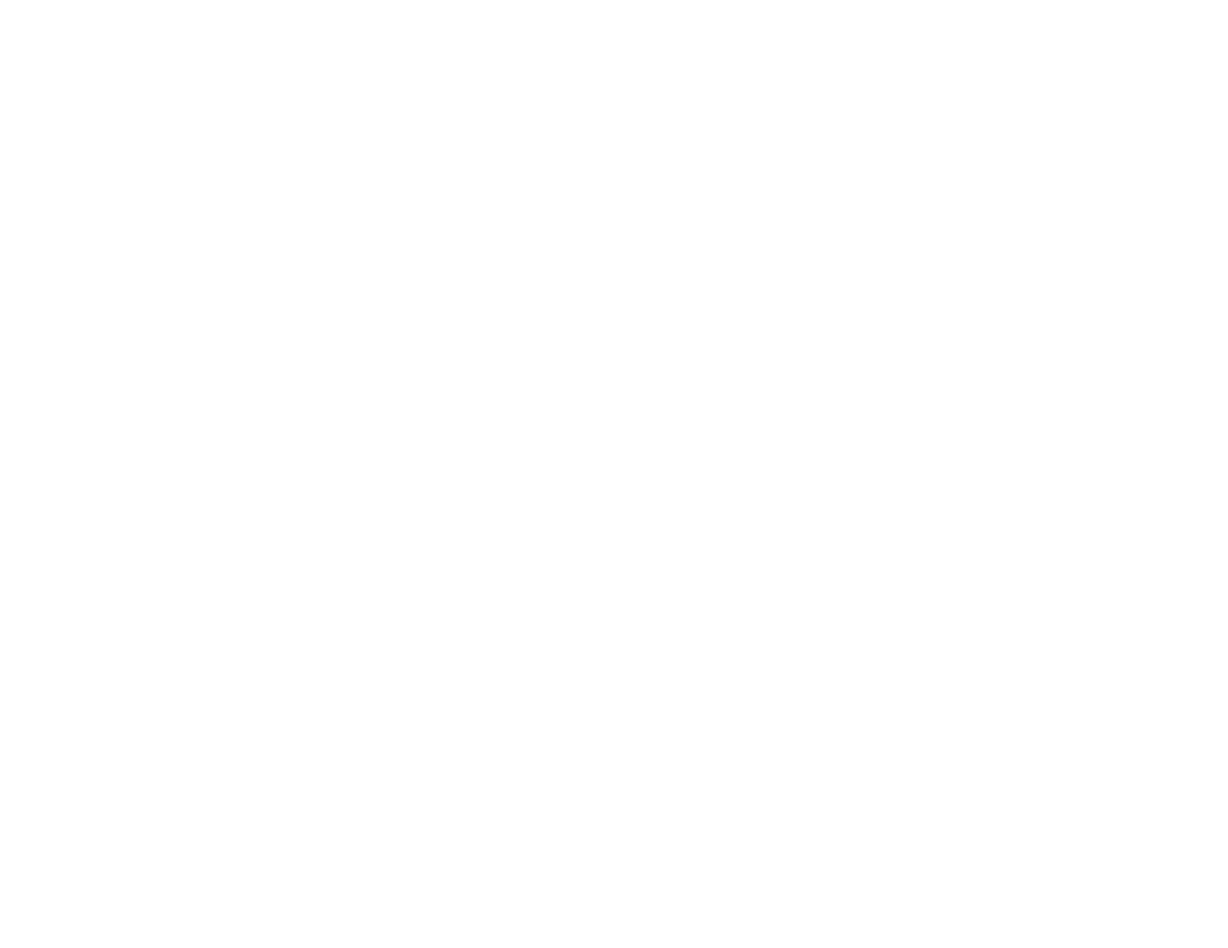
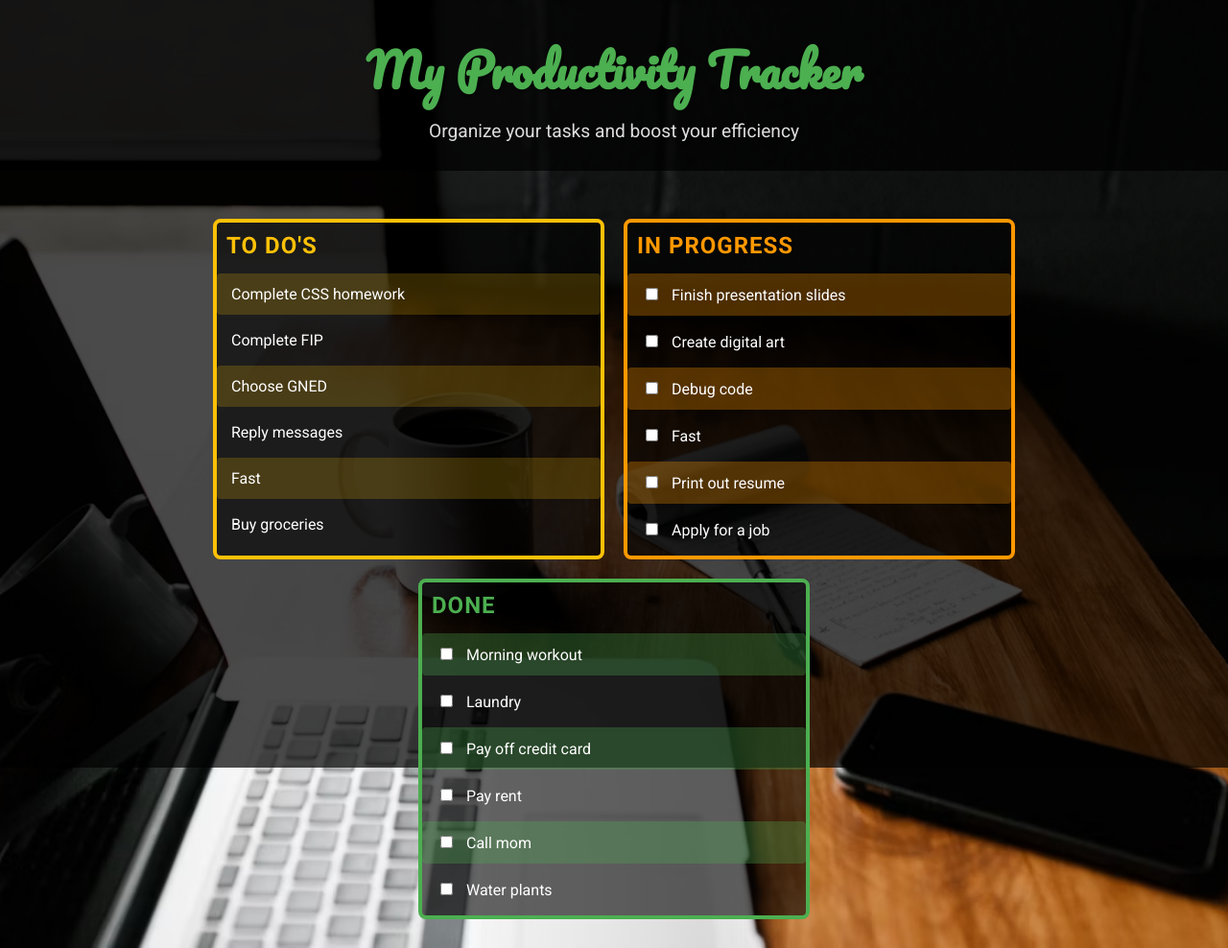
Before and after one commit to Y1Cng/HW--3-CSS-Cascade--Selection---Pseudo-Selectors, a plain HTML site: page index.html in a window 1280 px wide. Shown: the whole page at 96% size. Before the commit the page ends 800 px from the top, so only its background shows below. Drawn offline with Linux system fonts and the light colour scheme.

Commit message:
Add HTML and CSS Code Respectively
In this commit, the completed HTML and CSS code for hw3 were added.

```diff
--- a/css/main.css
+++ b/css/main.css
@@ -0,0 +1,155 @@
+body {
+  background: url("../images/background_image.jpg");
+  background-position: center;
+  background-repeat: no-repeat;
+  background-size: cover;
+  font-size: 16px;
+  font-family: "Roboto", sans-serif;
+  color: #fff;
+  min-height: 100vh;
+  margin: 0;
+  padding: 0;
+}
+
+body::before {
+  content: "";
+  position: fixed;
+  top: 0;
+  left: 0;
+  width: 100%;
+  height: 100%;
+  background-color: rgba(0, 0, 0, 0.7);
+  z-index: -1;
+}
+
+main {
+  display: flex;
+  flex-wrap: wrap;
+  justify-content: center;
+  padding: 20px;
+}
+
+#main-header {
+  text-align: center;
+  padding: 30px 10px;
+  background-color: rgba(0, 0, 0, 0.7);
+  margin-bottom: 20px;
+}
+
+#main-header h1 {
+  font-family: "Pacifico", cursive;
+  font-size: 3rem;
+  margin: 0;
+  color: #4caf50;
+  text-shadow: 2px 2px 4px rgba(0, 0, 0, 0.5);
+}
+
+#main-header p {
+  font-size: 1.2rem;
+  margin: 10px 0 0;
+  color: #ddd;
+}
+
+article {
+  width: 400px;
+  border: 4px solid #fff;
+  border-radius: 8px;
+  margin: 10px;
+  background-color: rgba(0, 0, 0, 0.6);
+  transition: transform 0.3s ease;
+}
+
+article:hover {
+  transform: translateY(-5px);
+}
+
+article > h2 {
+  padding: 10px;
+  margin: 0;
+  font-size: 1.5rem;
+  text-transform: uppercase;
+  letter-spacing: 1px;
+}
+
+article:first-of-type {
+  border: 4px solid #ffc107;
+}
+
+article:first-of-type h2 {
+  color: #ffc107;
+}
+
+#inprogress {
+  border: 4px solid #ff9800;
+}
+
+#inprogress h2 {
+  color: #ff9800;
+}
+
+#done {
+  border: 4px solid #4caf50;
+}
+
+#done h2 {
+  color: #4caf50;
+}
+
+ul {
+  list-style: none;
+  margin: 0;
+  padding: 0;
+}
+
+ul li {
+  padding: 12px 15px;
+  margin: 5px 0;
+  border-radius: 4px;
+  position: relative;
+  transition: all 0.3s ease;
+}
+
+.todo li:nth-child(odd) {
+  background-color: rgba(255, 193, 7, 0.2);
+}
+
+.inprogress li:nth-child(odd) {
+  background-color: rgba(255, 152, 0, 0.3);
+}
+
+#done li:nth-child(odd) {
+  background-color: rgba(76, 175, 80, 0.3);
+}
+
+input[type="checkbox"] {
+  margin-right: 10px;
+  cursor: pointer;
+}
+
+/* Styling for checked items in progress */
+.inprogress input[type="checkbox"]:checked + * {
+  color: #ff9800;
+  text-decoration: line-through;
+}
+
+.inprogress input[type="checkbox"]:checked + span::after {
+  content: " 🔥";
+  font-weight: bold;
+  margin-left: 5px;
+  display: inline-block;
+  text-decoration: none;
+}
+
+/* Styling for checked done items */
+.done input[type="checkbox"]:checked + * {
+  color: #4caf50;
+  text-decoration: line-through;
+}
+
+.done input[type="checkbox"]:checked + span::after {
+  content: " ✓";
+  font-weight: bold;
+  margin-left: 5px;
+  display: inline-block;
+  text-decoration: none;
+}
--- a/index.html
+++ b/index.html
@@ -2,9 +2,54 @@
 <html lang="en">
   <head>
     <meta charset="UTF-8" />
-    <meta name="viewport" content="width=device-width, initial-scale=1.0" />
-    <title>Document</title>
-    <link rel="stylesheet" href="./css/main.css" />
+    <title>Productivity Tracker - To Do List</title>
+    <link rel="stylesheet" href="css/main.css" />
+    <link
+      href="https://fonts.googleapis.com/css2?family=Roboto:wght@400;700&family=Pacifico&display=swap"
+      rel="stylesheet"
+    />
   </head>
-  <body></body>
+  <body>
+    <header id="main-header">
+      <h1>My Productivity Tracker</h1>
+      <p>Organize your tasks and boost your efficiency</p>
+    </header>
+    <main>
+      <article id="todo">
+        <h2>To Do's</h2>
+        <ul class="todo">
+          <li>Complete CSS homework</li>
+          <li>Complete FIP</li>
+          <li>Choose GNED</li>
+          <li>Reply messages</li>
+          <li>Fast</li>
+          <li>Buy groceries</li>
+        </ul>
+      </article>
+      <article id="inprogress">
+        <h2>In Progress</h2>
+        <ul class="inprogress">
+          <li>
+            <input type="checkbox" /><span> Finish presentation slides</span>
+          </li>
+          <li><input type="checkbox" /><span> Create digital art</span></li>
+          <li><input type="checkbox" /><span> Debug code</span></li>
+          <li><input type="checkbox" /><span> Fast</span></li>
+          <li><input type="checkbox" /><span> Print out resume</span></li>
+          <li><input type="checkbox" /><span> Apply for a job</span></li>
+        </ul>
+      </article>
+      <article id="done">
+        <h2>Done</h2>
+        <ul class="done">
+          <li><input type="checkbox" /><span> Morning workout</span></li>
+          <li><input type="checkbox" /><span> Laundry</span></li>
+          <li><input type="checkbox" /><span> Pay off credit card</span></li>
+          <li><input type="checkbox" /><span> Pay rent</span></li>
+          <li><input type="checkbox" /><span> Call mom</span></li>
+          <li><input type="checkbox" /><span> Water plants</span></li>
+        </ul>
+      </article>
+    </main>
+  </body>
 </html>
```
